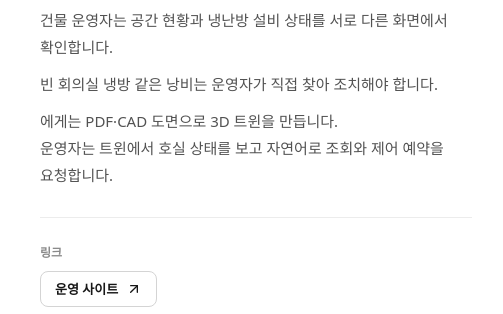
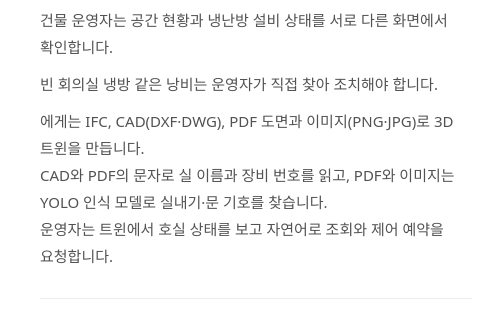
Before and after one commit to taehun2123/taehun2123.github.io, a plain HTML site: page index.html in a window 1280 px wide. Shown: the part 6376-6690 px from the top of the page, 676-1179 px from the left. Drawn offline with Linux system fonts and the light colour scheme; a web font is replaced by a local one.

Commit message:
에게 도면 입력 형식 명시
- IFC, CAD(DXF, DWG), PDF, 이미지(PNG, JPG) 확장자와 문자·기호 인식 방식 표기

```diff
--- a/index.html
+++ b/index.html
@@ -372,7 +372,7 @@
               <p>LG전자 ES사업본부가 출제한 과제입니다.<br>ES사업본부는 시스템 에어컨 등 HVAC 설비를 건물 단위로 설치하고, 빌딩 제어 솔루션 BECON으로 제어·모니터링·분석을 제공합니다.</p>
               <p>건물 운영자는 공간 현황과 냉난방 설비 상태를 서로 다른 화면에서 확인합니다.</p>
               <p>빈 회의실 냉방 같은 낭비는 운영자가 직접 찾아 조치해야 합니다.</p>
-              <p>에게는 PDF·CAD 도면으로 3D 트윈을 만듭니다.<br>운영자는 트윈에서 호실 상태를 보고 자연어로 조회와 제어 예약을 요청합니다.</p>
+              <p>에게는 IFC, CAD(DXF·DWG), PDF 도면과 이미지(PNG·JPG)로 3D 트윈을 만듭니다.<br>CAD와 PDF의 문자로 실 이름과 장비 번호를 읽고, PDF와 이미지는 YOLO 인식 모델로 실내기·문 기호를 찾습니다.<br>운영자는 트윈에서 호실 상태를 보고 자연어로 조회와 제어 예약을 요청합니다.</p>
             </div>
           </div>
           <div class="intro-block">
```
